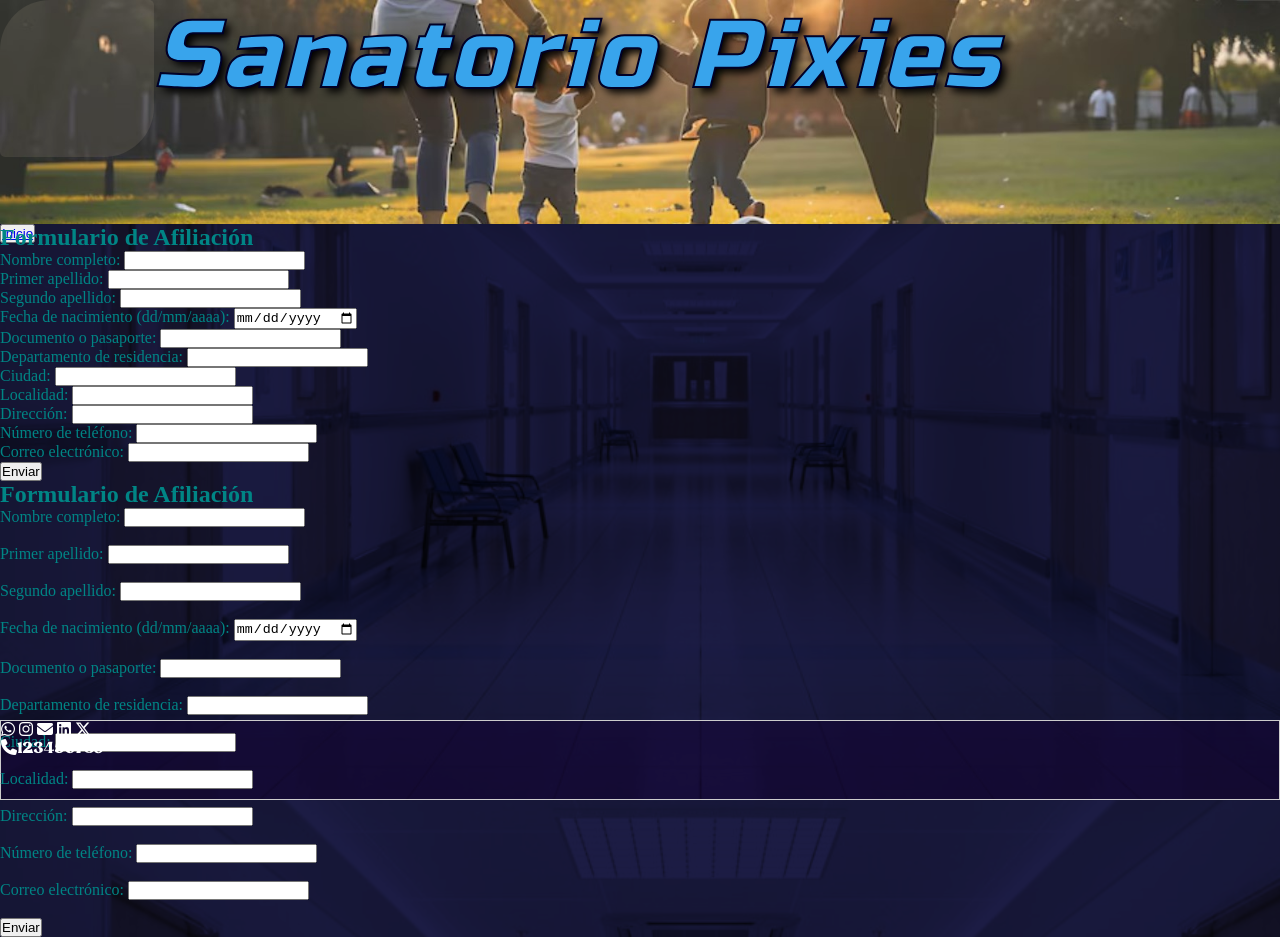
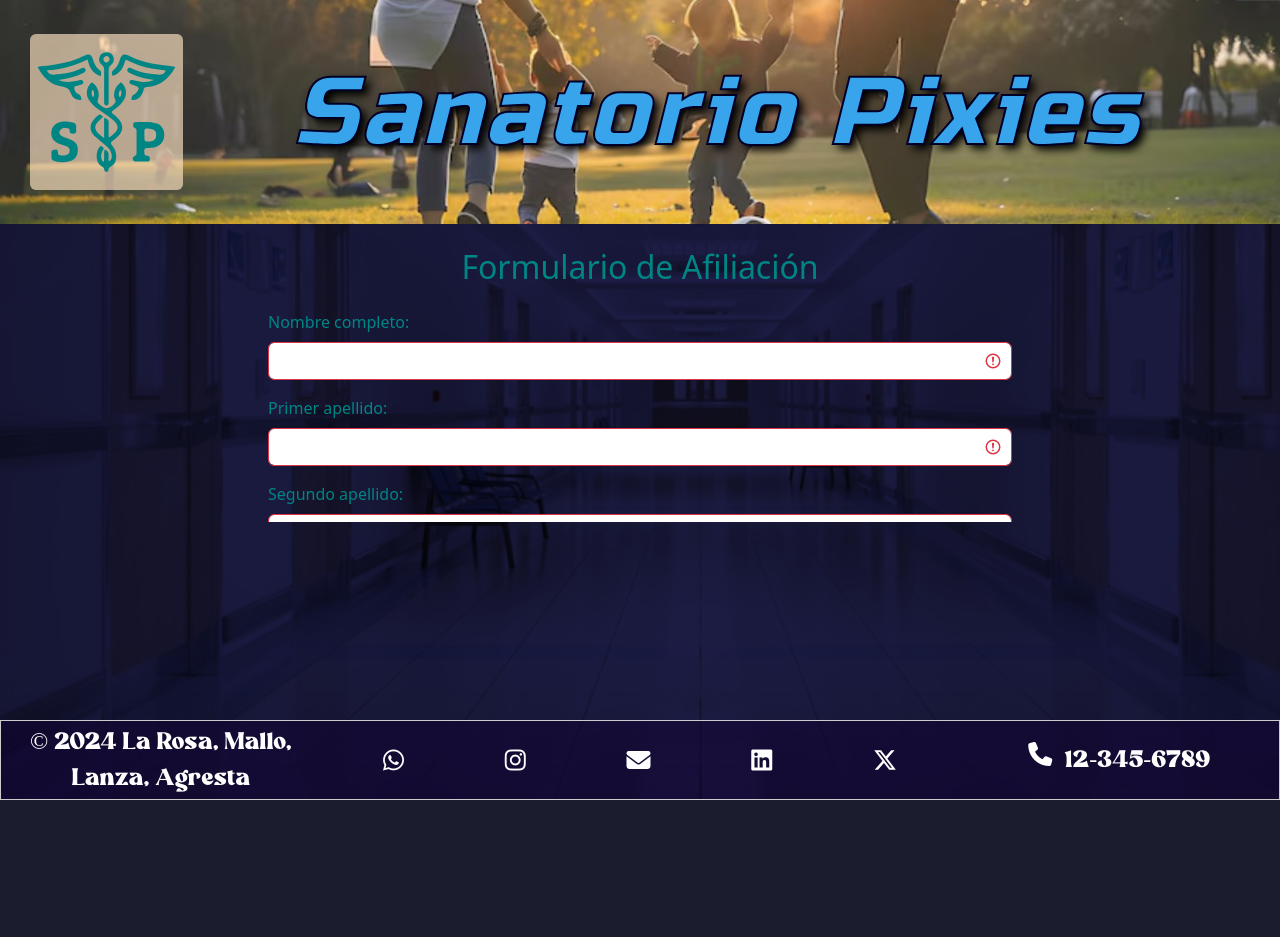
Before and after one commit to leinadatserga/PreEntrega2_Agresta, a plain HTML site: page pages/afiliacion.html in a window 1280 px wide. After the commit the page ends 800 px from the top, so only its background shows below. Drawn offline with nearby package versions, Linux system fonts and the light colour scheme.

Commit message:
Agregado de páginas y optimización de CSS + Assets

```diff
--- a/css/styles.css
+++ b/css/styles.css
@@ -34,7 +34,7 @@ body {
 header {
     height: 20%;
     width: 100%;
-    background-image: url(../assets/images/Screenshot_1.jpg);
+    background-image: url(../assets/images/fondo-cabecera.jpg);
     background-size: cover;
 }
 
@@ -50,13 +50,14 @@ header div {
 }
 
 .title {
-    height: 33%;
+    height: 58%;
     border: 0;
     margin: 0;
     font-family: title;
     font-style: oblique;
     color: rgb(56, 164, 236);
     font-size: 3rem;
+    line-height: 75%;
     text-shadow: 5px 5px 8px black;
     -webkit-text-stroke-width: 2px;
     -webkit-text-stroke-color: rgb(1, 1, 39);
@@ -90,10 +91,19 @@ main .row {
     height: 20%;
 }
 
+.formulario {
+    height: 60%;
+    width: 60%;
+    overflow-x: auto;
+}
+
+/* ---------- Buttons styles ---------- */
+
 .banner1 a, .banner2 a {
     background-color: rgba(255, 255, 255, 0.137);
     color: rgb(204, 231, 150);
     font-weight: bolder;
+    font-size: 1.8rem;
     border-radius: 50px 5px;
 }
 
@@ -122,8 +132,6 @@ footer p {
 
     header {
         height: 20%;
-        background-image: url(../assets/images/Screenshot_1.jpg);
-        background-size: cover;
     }
 
     header div {
@@ -138,15 +146,7 @@ footer p {
 
     .title {
         height: 50%;
-        border: 0;
-        margin: 0;
-        font-family: title;
-        font-style: oblique;
-        color: rgb(56, 164, 236);
         font-size: 4rem;
-        text-shadow: 5px 5px 8px black;
-        -webkit-text-stroke-width: 2px;
-        -webkit-text-stroke-color: rgb(1, 1, 39);
     }
 }
 
@@ -183,7 +183,7 @@ footer p {
     /* ---------- Footer styles ---------- */
 
     .foot {
-        font-size: 1.5rem;
+        font-size: 1rem;
     }
 }
 
@@ -193,6 +193,12 @@ footer p {
 
     .title {
         font-size: 5rem;
+    }
+
+    /* ---------- Buttons styles ---------- */
+
+    .banner1 a, .banner2 a {
+        font-size: 2rem;
     }
 
     /* ---------- Footer styles ---------- */
@@ -217,8 +223,6 @@ footer p {
 
     header {
         height: 28%;
-        background-image: url(../assets/images/Screenshot_1.jpg);
-        background-size: cover;
     }
 
     header div {
@@ -229,27 +233,13 @@ footer p {
     .logo {
         height: 70%;
         width: 12%;
-        margin: auto;
-        border-radius: 50px 5px;
-        background-color: rgba(255, 228, 196, 0.096);
-        float: left;
     }
 
     .title {
         height: 100%;
-        border: 0;
-        margin: 0;
-        font-family: title;
-        font-style: oblique;
         letter-spacing: 3px;
-        color: rgb(56, 164, 236);
         font-size: 6rem;
-        text-shadow: 5px 5px 8px black;
-        -webkit-text-stroke-width: 2px;
-        -webkit-text-stroke-color: rgb(1, 1, 39);
     }
-
-    /* ---------- Buttons styles ---------- */
 
     /* ---------- Main styles ---------- */
 
@@ -267,6 +257,16 @@ footer p {
         height: 100%;
         width: 100%;
         border-radius: 70px 5px;
+    }
+
+    /* ---------- Buttons styles ---------- */
+
+    .banner1 a, .banner2 a {
+        background-color: rgba(255, 255, 255, 0.137);
+        color: rgb(204, 231, 150);
+        font-weight: bolder;
+        font-size: 2.5rem;
+        border-radius: 50px 5px;
     }
 
     /* ---------- Footer styles ---------- */
--- a/pages/afiliacion.html
+++ b/pages/afiliacion.html
@@ -1,23 +1,25 @@
 <!DOCTYPE html>
-<html lang="en">
+<html lang="es">
 <head>
     <meta charset="UTF-8">
     <meta name="viewport" content="width=device-width, initial-scale=1.0">
+    <link rel="shortcut icon" href="../assets/icons/icono-principal.png" type="image/x-icon">
     <title>Afiliacion</title>
     <link rel="stylesheet" href="https://cdnjs.cloudflare.com/ajax/libs/font-awesome/5.15.4/css/all.min.css">
+    <link href="https://cdn.jsdelivr.net/npm/bootstrap@5.3.3/dist/css/bootstrap.min.css" rel="stylesheet" integrity="sha384-QWTKZyjpPEjISv5WaRU9OFeRpok6YctnYmDr5pNlyT2bRjXh0JMhjY6hW+ALEwIH" crossorigin="anonymous">
     <link rel="stylesheet" href="../css/styles.css">
-    <link rel="shortcut icon" href="../assets/icons/pngwing.com (1).png" type="image/x-icon">
 </head>
 <body>
-    <header>
-        <div class="logo"><img src="" alt=""></div>
-        <p class="title">Sanatorio Pixies</p>
-        <button class="navi"><a href="../index.html">Inicio</a></button>
+    <header class="container-fluid">
+        <div class="row d-flex justify-content-center align-items-center">
+            <img class="logo col-sm-12 col-md-2 col-lg-2 p-2 rounded" src="../assets/images/logo-principal.svg" alt="logo">
+            <p class="title col-sm-12 col-md-10 col-lg-10 d-flex align-items-center justify-content-center">Sanatorio Pixies</p>
+        </div>
     </header>
     <main>
-        <div class="container">
+        <div class="formulario container">
             <h2 class="form-title text-center my-4">Formulario de Afiliación</h2>
-            <form action="submit" class="container form-afiliat" method="post">
+            <form action="submit" class="form-afiliat was-validated" method="post">
                 <div class="mb-3">
                     <label for="nombre-completo" class="form-label">Nombre completo:</label>
                     <input type="text" class="form-control" id="nombre-completo" name="nombre-completo" required>
@@ -73,65 +75,33 @@
                     <input type="email" class="form-control" id="email" name="email" required>
                 </div>
 
+                <div class="form-check mb-3">
+                    <input type="checkbox" class="form-check-input" id="validationFormCheck1" required>
+                    <label class="form-check-label" for="validationFormCheck1">Acepto los términos y las condiciones</label>
+                    <div class="invalid-feedback">Debe aceptar términos y condiciones</div>
+                </div>
+
                 <div class="text-center">
                     <button type="submit" class="btn btn-primary">Enviar</button>
                 </div>
             </form>
         </div>
-
-
-
-
-        <h2 class="form-title">Formulario de Afiliación</h2>
-        <form action="submit" class="form-afiliat" method="post">
-            <label for="nombre-completo">Nombre completo:</label>
-        <input type="text" id="nombre-completo" name="nombre-completo" required><br><br>
-
-        <label for="primer-apellido">Primer apellido:</label>
-        <input type="text" id="primer-apellido" name="primer-apellido" required><br><br>
-
-        <label for="segundo-apellido">Segundo apellido:</label>
-        <input type="text" id="segundo-apellido" name="segundo-apellido" required><br><br>
-
-        <label for="fecha-nacimiento">Fecha de nacimiento (dd/mm/aaaa):</label>
-        <input type="date" id="fecha-nacimiento" name="fecha-nacimiento" required><br><br>
-
-        <label for="documento">Documento o pasaporte:</label>
-        <input type="text" id="documento" name="documento" required><br><br>
-
-        <label for="departamento">Departamento de residencia:</label>
-        <input type="text" id="departamento" name="departamento" required><br><br>
-
-        <label for="ciudad">Ciudad:</label>
-        <input type="text" id="ciudad" name="ciudad" required><br><br>
-
-        <label for="localidad">Localidad:</label>
-        <input type="text" id="localidad" name="localidad" required><br><br>
-
-        <label for="direccion">Dirección:</label>
-        <input type="text" id="direccion" name="direccion" required><br><br>
-
-        <label for="telefono">Número de teléfono:</label>
-        <input type="tel" id="telefono" name="telefono" required><br><br>
-
-        <label for="email">Correo electrónico:</label>
-        <input type="email" id="email" name="email" required><br><br>
-
-        <button type="submit">Enviar</button>
-        </form>
         <div class="terms"><p></p></div>
     </main>
-    <footer>
-        <p class="reserved"></p>
-        <div class="socials">
-            <i class="fa-brands fa-whatsapp"></i>
-            <i class="fa-brands fa-instagram"></i>
-            <i class="fa-solid fa-envelope"></i>
-            <i class="fa-brands fa-linkedin"></i>
-            <i class="fa-brands fa-x-twitter"></i>
+    <footer class="container-fluid ">
+        <div class="foot row h-100 d-flex justify-content-between align-items-center">
+            <p class="col-sm-12 col-md-12 col-lg-3 text-center">© 2024 La Rosa, Mallo, Lanza, Agresta</p>
+            <div class="socials col-sm-12 col-md-12 col-lg-6 d-flex justify-content-around align-middle">
+                <i class="fa-brands fa-whatsapp"></i>
+                <i class="fa-brands fa-instagram"></i>
+                <i class="fa-solid fa-envelope"></i>
+                <i class="fa-brands fa-linkedin"></i>
+                <i class="fa-brands fa-x-twitter"></i>
+            </div>
+            <p class="phone col-sm-12 col-md-12 col-lg-3 d-flex justify-content-center"><i class="fa-solid fa-phone"></i>&nbsp;&nbsp;12-345-6789</p>
         </div>
-        <p class="phone"><i class="fa-solid fa-phone"></i>123456789</p>
     </footer>
     <script src="https://kit.fontawesome.com/090c602a0a.js" crossorigin="anonymous"></script>
+    <script src="https://cdn.jsdelivr.net/npm/bootstrap@5.3.3/dist/js/bootstrap.bundle.min.js" integrity="sha384-YvpcrYf0tY3lHB60NNkmXc5s9fDVZLESaAA55NDzOxhy9GkcIdslK1eN7N6jIeHz" crossorigin="anonymous"></script>
 </body>
 </html>
```
Also changed, not shown: index.html (+8 -8 lines), pages/agenda.html (added, +50 -0 lines), pages/clinicas.html (added, +50 -0 lines), pages/nosotros.html (added, +50 -0 lines), assets/icons/icono-principal.png (renamed from assets/icons/pngwing.com (1).png), assets/images/7029773-sunshine-forest.jpg (deleted), assets/images/casa-central.jpg (renamed from assets/images/This Week in Libraries.jpg), assets/images/fondo-cabecera.jpg (renamed from assets/images/Screenshot_1.jpg), assets/images/logo-principal.svg (renamed from assets/images/S-cropped.svg), assets/images/ventanal.jpeg (renamed from assets/images/descarga.jpeg), assets/images/ventanal2.png (renamed from assets/images/image.png).
